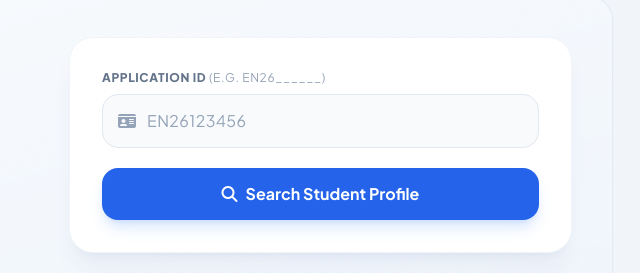
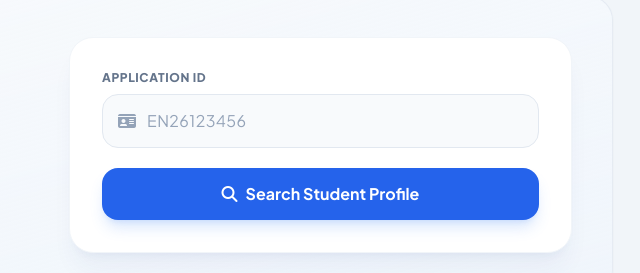
Before and after one commit to dineshkute90/pccoe_fy_admission, a plain HTML site: page candidate-login.html in a window 1280 px wide. Shown: the part 201-474 px from the top of the page, 587-1227 px from the left. Drawn offline with nearby package versions, Linux system fonts and the light colour scheme.

Commit message:
Remove example text from Application ID label

```diff
--- a/candidate-login.html
+++ b/candidate-login.html
@@ -101,7 +101,7 @@
             <form id="searchForm" onsubmit="fetchStudentData(event)" class="space-y-5">
               <div>
                 <label for="appIdInput" class="block text-xs font-extrabold text-slate-500 uppercase tracking-wider mb-2">
-                  Application ID <span class="text-slate-400 font-normal">(e.g. EN26______)</span>
+                  Application ID
                 </label>
                 <div class="relative">
                   <span class="absolute inset-y-0 left-0 pl-4 flex items-center text-slate-400">
```
